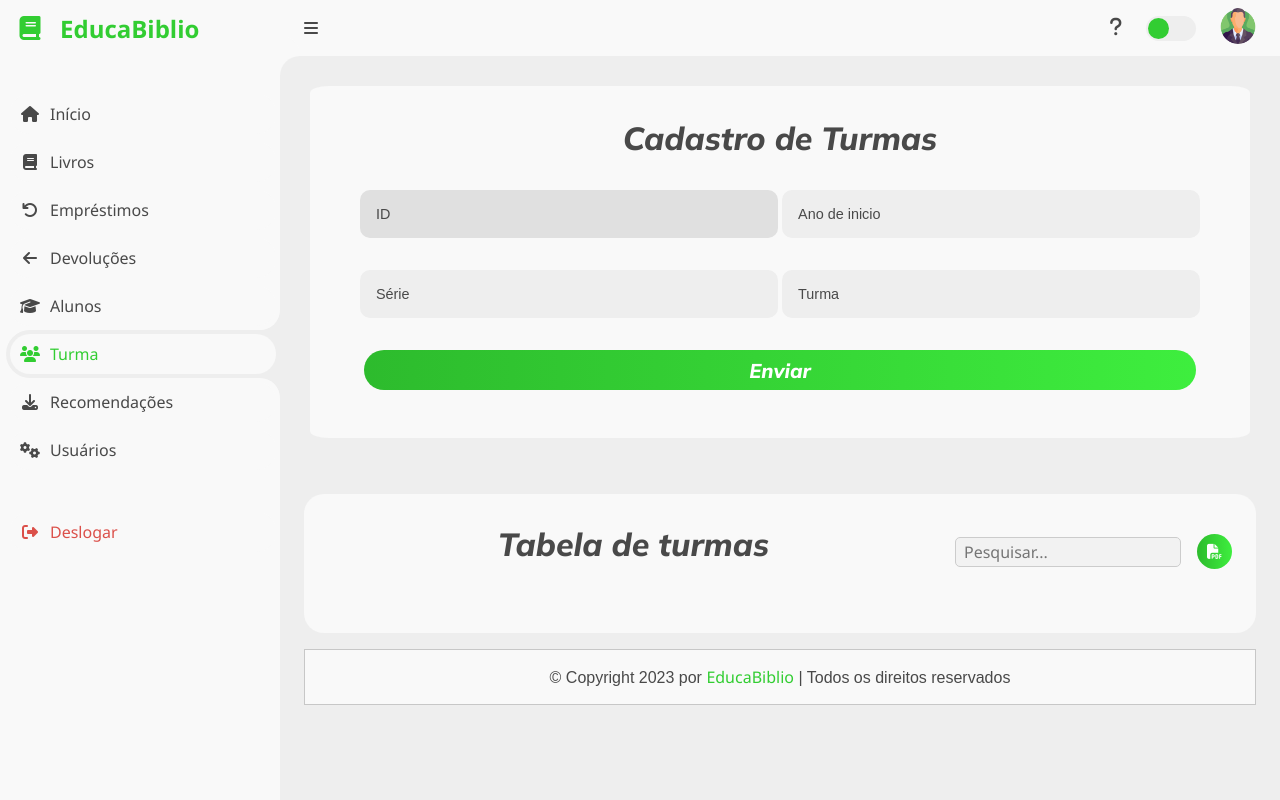
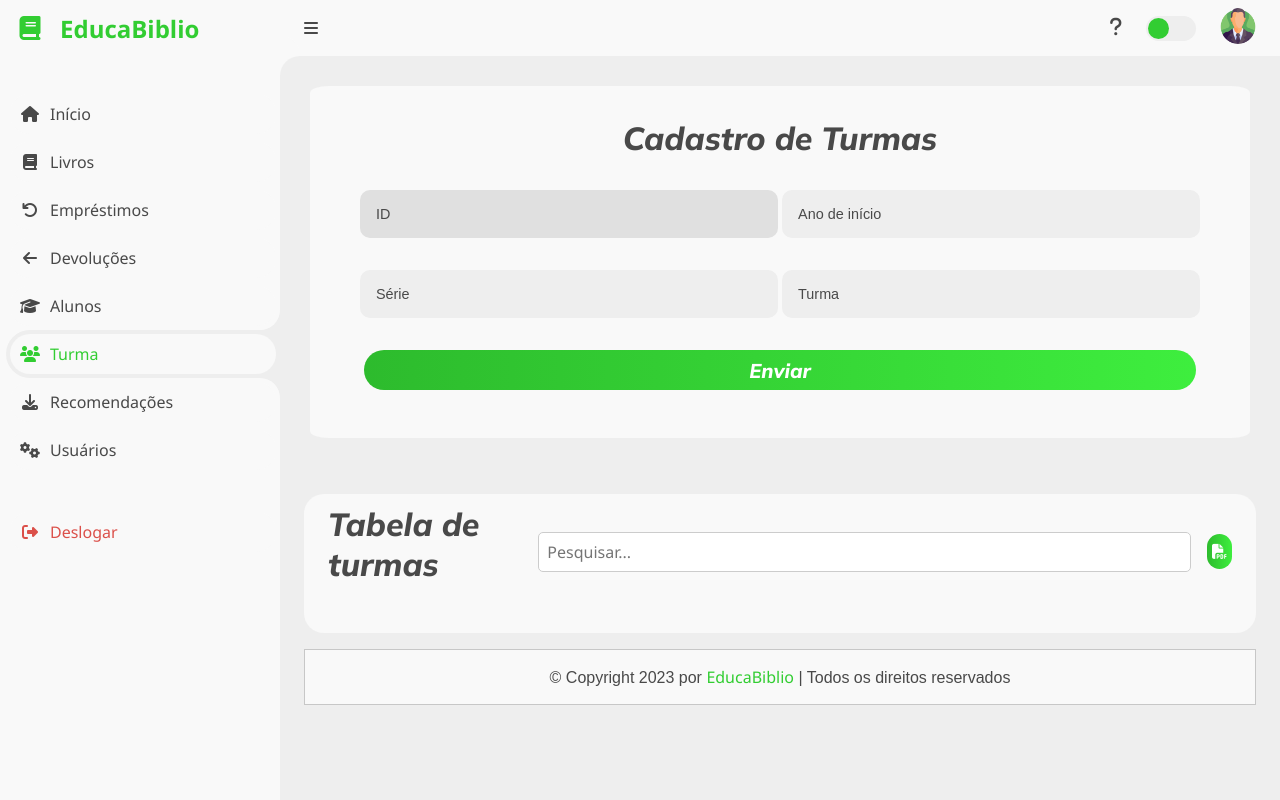
Before and after one commit to JvLopes10/EducaBiblio, a PHP site: page /View/turma.php in a window 1280 px wide. Run offline with PHP 8.4, Linux system fonts and the light colour scheme; data that the repository does not hold is empty; some libraries are stand-ins or nearby versions.

Commit message:
Atualização-06/12

```diff
--- a/View/turma.php
+++ b/View/turma.php
@@ -145,7 +145,7 @@
 					<form action="../Router/turma_rotas.php" method="post">
 						<h3>Cadastro de Turmas</h3>
 						<input type="number" placeholder="ID" name="IdTurma" id="IdTurma" required maxlength="50" class="box3" autocomplete="off" readonly>
-						<input type="Number" placeholder="Ano de inicio" name="AnodeInicio" id="AnodeInicio" required maxlength="50" class="box" autocomplete="off">
+						<input type="Number" placeholder="Ano de início" name="AnodeInicio" id="AnodeInicio" required maxlength="50" class="box" autocomplete="off">
 						<input type="text" placeholder="Série" name="AnoTurma" id="AnoTurma" required maxlength="50" class="box" autocomplete="off" required>
 						<input type="text" placeholder="Turma" name="NomeTurma" id="NomeTurma" required maxlength="50" class="box" autocomplete="off">
 
@@ -153,10 +153,21 @@
 					</form>
 				</div>
 			</section>
+			<style>
+				/* Esconde as setas para campos de entrada numérica */
+input[type=number]::-webkit-inner-spin-button,
+input[type=number]::-webkit-outer-spin-button {
+  -webkit-appearance: none;
+  margin: 0;
+}
+input[type=number] {
+  -moz-appearance: textfield; /* Firefox */
+}
+
 
 			<style>
 			.searchInput {
-  width: 25% !important;
+  width: 20% !important;
   height: 30px;
   background-color: #f2f2f2;
   border: 1px solid #ccc;
```
Also changed, not shown: CSS/style.css (line endings or trailing spaces).
